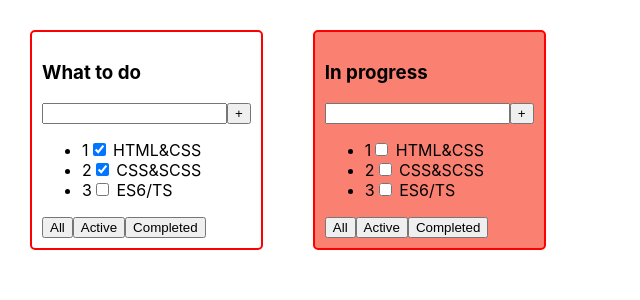
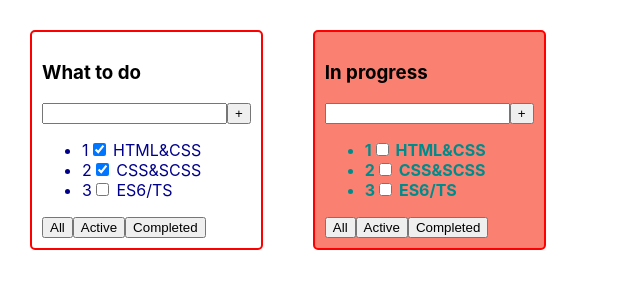
Before and after one commit to showermax/1-todolist, a React (Create React App) app: page / in a window 1280 px wide. Shown: the top 300 px of the page, without its empty margins (0-640 px from the left). Built offline with nearby package versions, Linux system fonts and the light colour scheme.

Commit message:
foraech + styles for every todolist

```diff
--- a/src/App.css
+++ b/src/App.css
@@ -19,3 +19,11 @@
   border: 2px solid red;
   border-radius: 5px;
 }
+
+.to-do {
+  color: darkblue;
+}
+.in-progress {
+  color: darkcyan;
+  font-weight: bold;
+}
--- a/src/App.tsx
+++ b/src/App.tsx
@@ -20,8 +20,8 @@ function App(): JSX.Element {
     ]
     return (
         <div className="App">
-        <Todolist title = {"What to do"} tasks= {arrofTasks}/>
-        <Todolist title = {"In progress"} tasks= {arrofTasks2}/>
+        <Todolist title = {"What to do"} tasks = {arrofTasks} classCss={"to-do"}/>
+        <Todolist title = {"In progress"} tasks = {arrofTasks2} classCss={"in-progress"}/>
         {/*<Todolist title = {"What to use"}/>*/}
         </div>
     );
--- a/src/Todolist.tsx
+++ b/src/Todolist.tsx
@@ -4,18 +4,15 @@ import {TaskType} from "./App";
 type TodolistPropsType = {
     title: string
     tasks: Array<TaskType>
+    classCss: string
 }
 
 // const Todolist: FC
 export function Todolist(props: TodolistPropsType) {
     let isAllnotDone= true
-    for (let i = 0; i < props.tasks.length; i++) {
-        if (props.tasks[i].isDone === true) {
-            isAllnotDone = false
-        }
-    }
+    props.tasks.forEach(stat => {if (stat.isDone === true) isAllnotDone = false})
+    const todoClasses = isAllnotDone ? 'todolistemty' : 'todolist'
 
-    const todoClasses = isAllnotDone ? 'todolistemty' : 'todolist'
     return (
         <div className={todoClasses} >
             <h3>{props.title}</h3>
@@ -23,7 +20,7 @@ export function Todolist(props: TodolistPropsType) {
                 <input/>
                 <button>+</button>
             </div>
-            <ul>
+            <ul className={props.classCss}>
                 <li>{props.tasks[0].id}<input type="checkbox" checked={props.tasks[0].isDone}/> <span>{props.tasks[0].title}</span></li>
                 <li>{props.tasks[1].id}<input type="checkbox" checked={props.tasks[1].isDone}/> <span>{props.tasks[1].title}</span></li>
                 <li>{props.tasks[2].id}<input type="checkbox" checked={props.tasks[2].isDone}/> <span>{props.tasks[2].title}</span></li>
```
